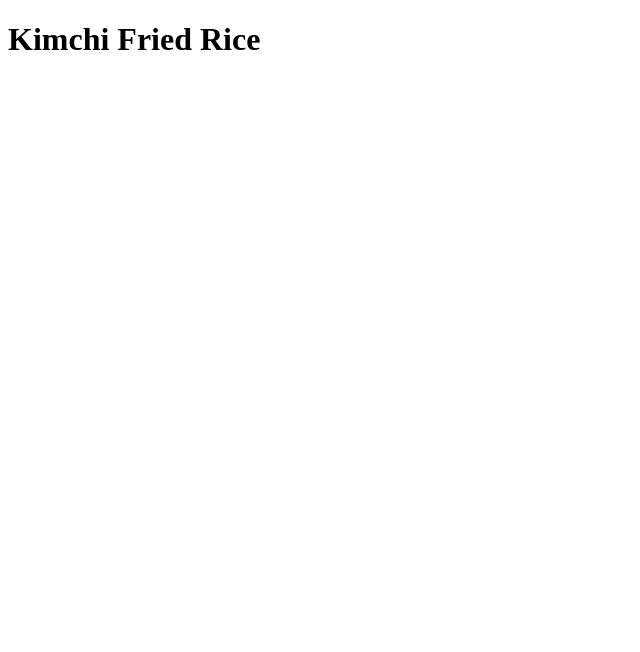
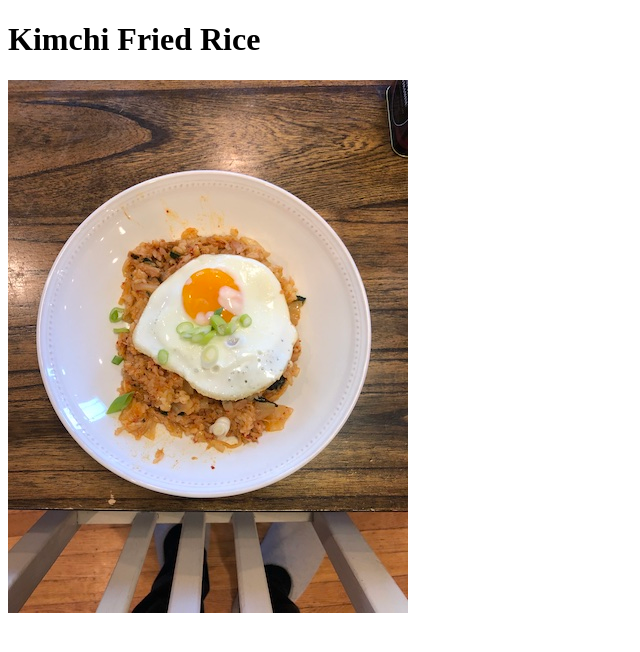
Before and after one commit to zap5/odin-recipes, a plain HTML site: page recipes/kimchi-fried-rice.html in a window 1280 px wide. Shown: the whole page, without its empty margins (0-640 px from the left). Drawn offline with Linux system fonts and the light colour scheme.

Commit message:
Added tasty image

```diff
--- a/recipes/kimchi-fried-rice.html
+++ b/recipes/kimchi-fried-rice.html
@@ -8,5 +8,6 @@
 </head>
 <body>
     <h1>Kimchi Fried Rice</h1>
+    <img src="../img/kimchi-fried-rice.jpg">
 </body>
 </html>
```
Also changed, not shown: img/kimchi-fried-rice.jpg (added).
